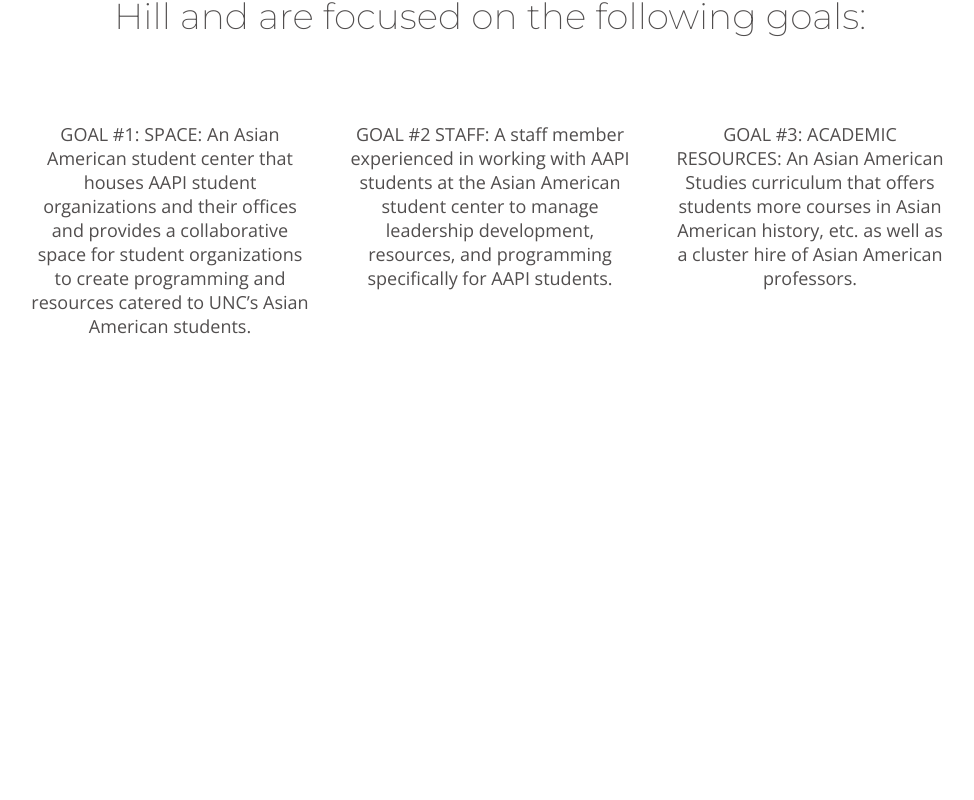
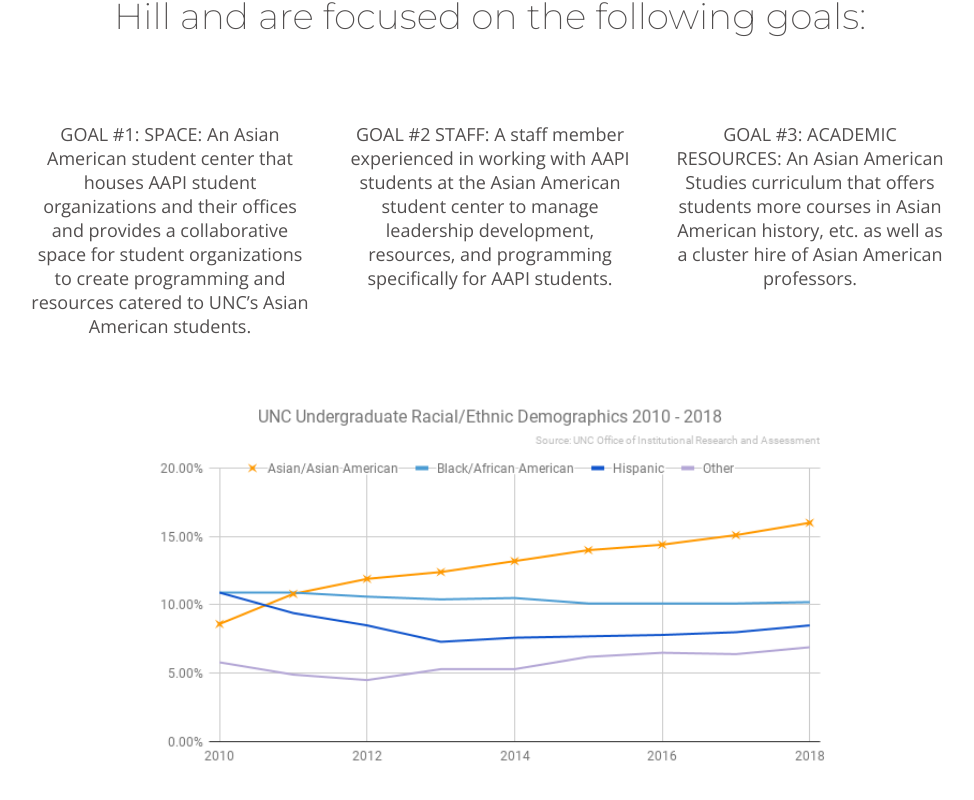
Before and after one commit to annahattle/aaswebsite, a React (Create React App) app: page / in a window 1280 px wide. Shown: the part 1111-1911 px from the top of the page, without its empty margins (150-1124 px from the left). Before the commit the page ends 1647 px from the top, so only its background shows below. Built offline with nearby package versions, Linux system fonts and the light colour scheme.

Commit message:
plot 12:33 am

```diff
--- a/src/App.css
+++ b/src/App.css
@@ -10,6 +10,10 @@
 
 .App-mainlogo {
   height: 200px;
+}
+
+.demographics_line_plot{
+  width: 700px;
 }
 
 .App-header {
--- a/src/App.js
+++ b/src/App.js
@@ -1,6 +1,7 @@
 import React, { Component } from 'react';
 import logo from './sun.png';
 import wglogo from './wglogo.png';
+import dm_graph from './unc_demographics.png';
 import './App.css';
 
 class App extends Component {
@@ -55,7 +56,7 @@
         </p>
         </article>
         </section>
-
+        <img src={dm_graph} className="demographics_line_plot"/>
 
         </body>
       </div>
```
Also changed, not shown: src/unc_demographics.png (added).
